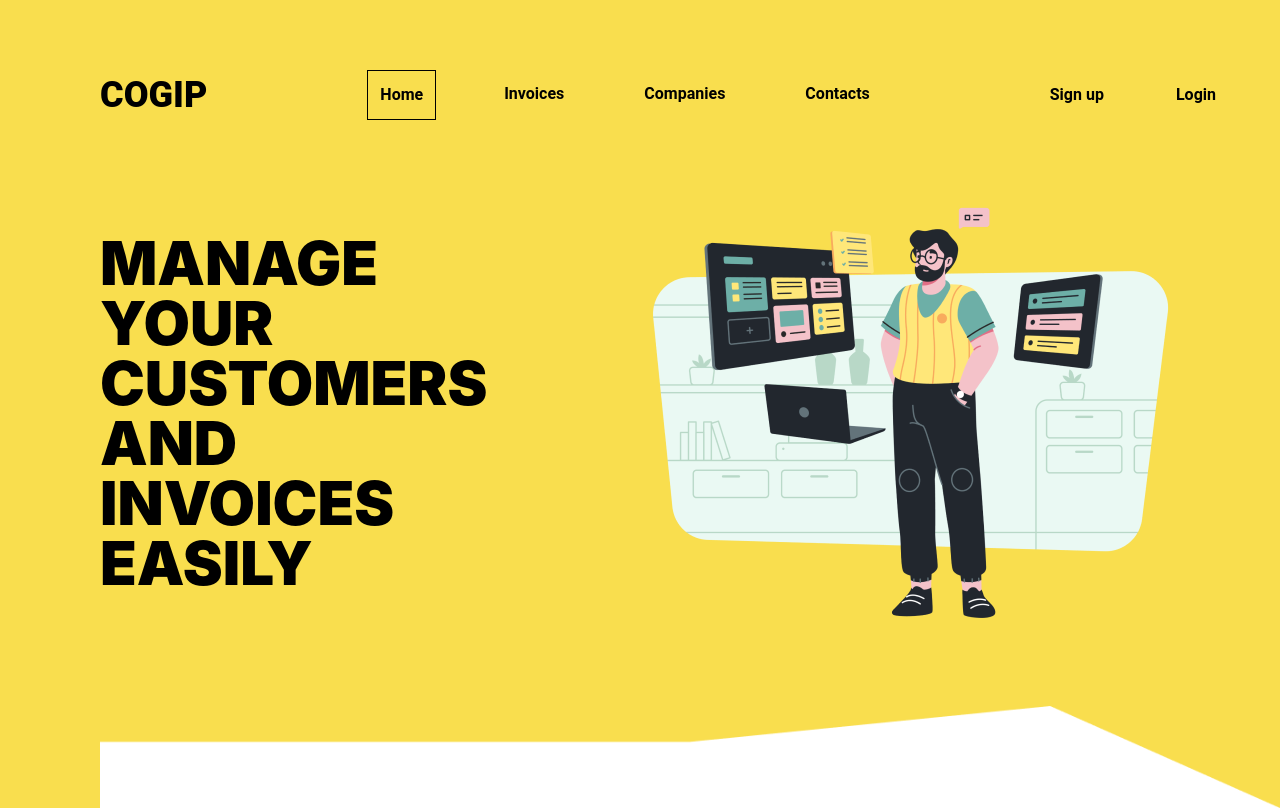
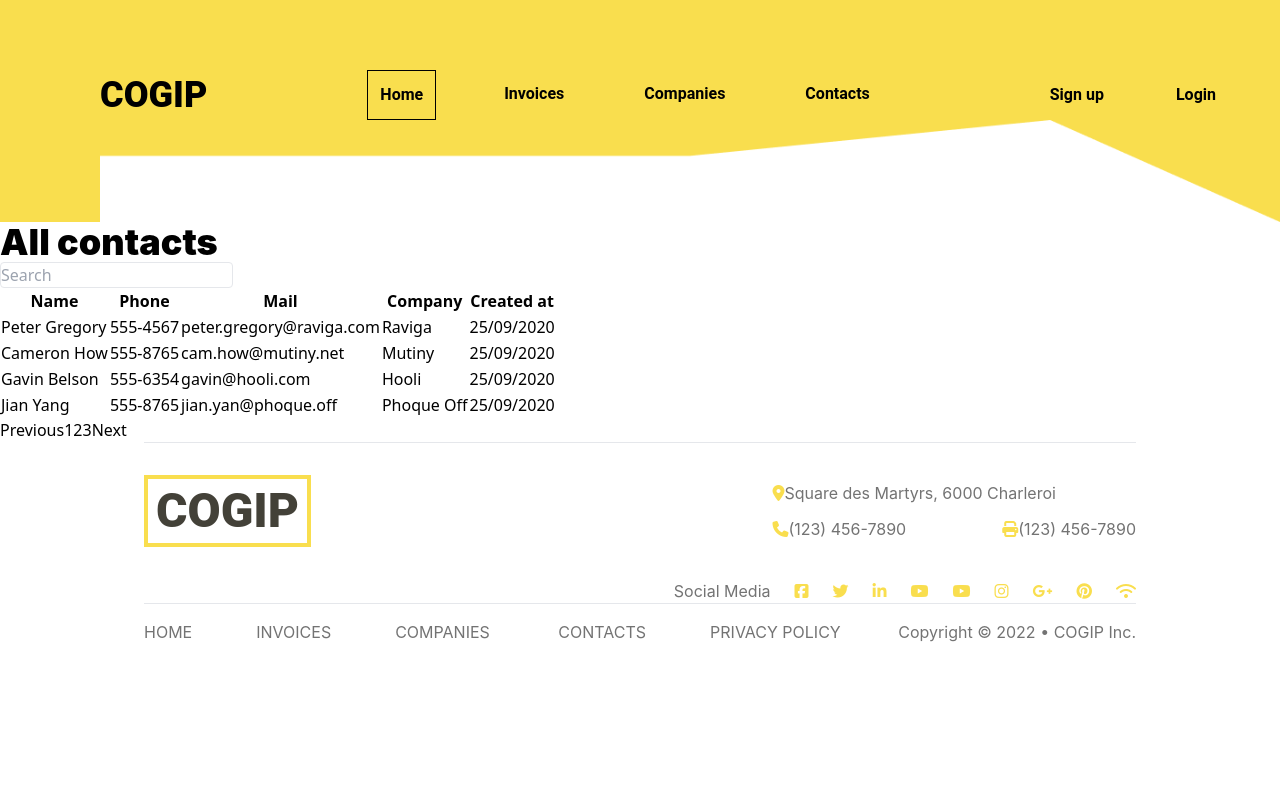
Before and after one commit to GiovanniTY/Cogip, a React (Vite) app in the folder cogip-app/: page /Contacts in a window 1280 px wide. Shown: the top 810 px of the page. Built offline with nearby package versions, Linux system fonts and the light colour scheme.

Commit message:
started working on the login

```diff
--- a/cogip-app/src/components/Header.jsx
+++ b/cogip-app/src/components/Header.jsx
@@ -1,8 +1,12 @@
 import React from "react";
-import Header_solgan from "./Header_slogan";
+import { useLocation } from "react-router-dom";
+import Header_slogan from "./Header_slogan";
 import polygon from "../assets/rectangle-white.png";
 
 function Header() {
+  const location = useLocation();
+  const isHomePage = location.pathname === "/";
+
   return (
     <header className="font-Roboto font-semibold bg-cogip-color">
       <div className="border-t-[70px] border-l-[100px] border-cogip-color">
@@ -23,19 +27,19 @@ function Header() {
             </a>
           </nav>
           <div className="flex space-x-14 mr-14">
-          <a className=" hover:bg-white rounded-lg p-2" href="">
+            <a className="hover:bg-white rounded-lg p-2" href="">
               Sign up
             </a>
-          <a className=" hover:bg-white rounded-lg p-2" href="">
+            <a className="hover:bg-white rounded-lg p-2" href="">
               Login
             </a>
           </div>
         </div>
-      <Header_solgan />
+        {isHomePage && <Header_slogan />}
         <img src={polygon} alt="white polygon figure" />
       </div>
-
     </header>
   );
 }
+
 export default Header;
--- /dev/null
+++ b/cogip-app/src/forms/Login.jsx
@@ -0,0 +1,13 @@
+import React from 'react';
+
+function Login() {
+  return (
+    <div>
+        <h2>Login</h2>
+        <input type="text"/>
+        <input type="password" />
+    </div>
+  );
+};
+
+export default Login;
--- a/cogip-app/src/pages/Companies.jsx
+++ b/cogip-app/src/pages/Companies.jsx
@@ -1,4 +1,3 @@
-// src/pages/Companies.jsx
 import React, { useState, useEffect } from 'react';
 import Search from '../components/Search';
 import Pagination from '../components/Pagination';
--- a/cogip-app/src/pages/Contacts.jsx
+++ b/cogip-app/src/pages/Contacts.jsx
@@ -1,11 +1,134 @@
-import React from "react";
+import React, {useState} from "react";
 import Search from "../components/Search";
+import Pagination from '../components/Pagination';
 
+const contactsData = [
+  {
+    "name": "Peter Gregory",
+    "phone": "555-4567",
+    "mail": "peter.gregory@raviga.com",
+    "company": "Raviga",
+    "createdAt": "25/09/2020"
+  },
+  {
+    "name": "Cameron How",
+    "phone": "555-8765",
+    "mail": "cam.how@mutiny.net",
+    "company": "Mutiny",
+    "createdAt": "25/09/2020"
+  },
+  {
+    "name": "Gavin Belson",
+    "phone": "555-6354",
+    "mail": "gavin@hooli.com",
+    "company": "Hooli",
+    "createdAt": "25/09/2020"
+  },
+  {
+    "name": "Jian Yang",
+    "phone": "555-8765",
+    "mail": "jian.yan@phoque.off",
+    "company": "Phoque Off",
+    "createdAt": "25/09/2020"
+  },
+  {
+    "name": "Bertram Gilfoyle",
+    "phone": "555-5434",
+    "mail": "gilfoy@piedpiper.com",
+    "company": "Pied Piper",
+    "createdAt": "25/09/2020"
+  },
+  {
+    "name": "Peter Gregory",
+    "phone": "555-4567",
+    "mail": "peter.gregory@raviga.com",
+    "company": "Raviga",
+    "createdAt": "25/09/2020"
+  },
+  {
+    "name": "Cameron How",
+    "phone": "555-8765",
+    "mail": "cam.how@mutiny.net",
+    "company": "Mutiny",
+    "createdAt": "25/09/2020"
+  },
+  {
+    "name": "Gavin Belson",
+    "phone": "555-6354",
+    "mail": "gavin@hooli.com",
+    "company": "Hooli",
+    "createdAt": "25/09/2020"
+  },
+  {
+    "name": "Jian Yang",
+    "phone": "555-8765",
+    "mail": "jian.yan@phoque.off",
+    "company": "Phoque Off",
+    "createdAt": "25/09/2020"
+  },
+  {
+    "name": "Bertram Gilfoyle",
+    "phone": "555-5434",
+    "mail": "gilfoy@piedpiper.com",
+    "company": "Pied Piper",
+    "createdAt": "25/09/2020"
+  }
+];
 function Contacts() {
+    const [searchResults, setSearchResults] = useState(contactsData);
+    const [currentPage, setCurrentPage] = useState(1);
+    const itemsPerPage = 4;
+
+    const handleSearch = (query) => {
+        const results = contactsData.filter(
+        (contact) =>
+            contact.name.toLowerCase().includes(query.toLowerCase()) ||
+            contact.mail.toLowerCase().includes(query.toLowerCase()) ||
+            contact.company.toLowerCase().includes(query.toLowerCase())
+        );
+        setSearchResults(results);
+        setCurrentPage(1);
+    };
+
+    const handlePageChange = (page) => {
+        setCurrentPage(page);
+    };
+
+    const startIndex = (currentPage - 1) * itemsPerPage;
+    const currentItems = searchResults.slice(startIndex, startIndex + itemsPerPage);
+    const totalPages = Math.ceil(searchResults.length / itemsPerPage);
+
   return (
     <>
         <h2 className="font-Inter font-black text-4xl">All contacts</h2>
-        <Search/>
+        <Search onSearch={handleSearch} />
+      <table>
+        <thead>
+          <tr>
+            <th>Name</th>
+            <th>Phone</th>
+            <th>Mail</th>
+            <th>Company</th>
+            <th>Created at</th>
+          </tr>
+        </thead>
+        <tbody>
+          {currentItems.map((contact, index) => (
+            <tr key={index}>
+              <td>{contact.name}</td>
+              <td>{contact.phone}</td>
+              <td>{contact.mail}</td>
+              <td>{contact.company}</td>
+              <td>{contact.createdAt}</td>
+            </tr>
+          ))}
+        </tbody>
+      </table>
+      <Pagination
+        currentPage={currentPage}
+        totalPages={totalPages}
+        onPageChange={handlePageChange}
+      />
     </>
   );
 }
--- a/cogip-app/src/pages/Home.jsx
+++ b/cogip-app/src/pages/Home.jsx
@@ -1,6 +1,6 @@
 import React from "react";
 import footerImage from "../assets/Footer.png";
-import { Link } from "react-router-dom";
+
 
 function Home() {
   return (
```
Also changed, not shown: cogip-app/src/forms/Signup.jsx (added). Lines whose indentation alone changed are shown as unchanged.
